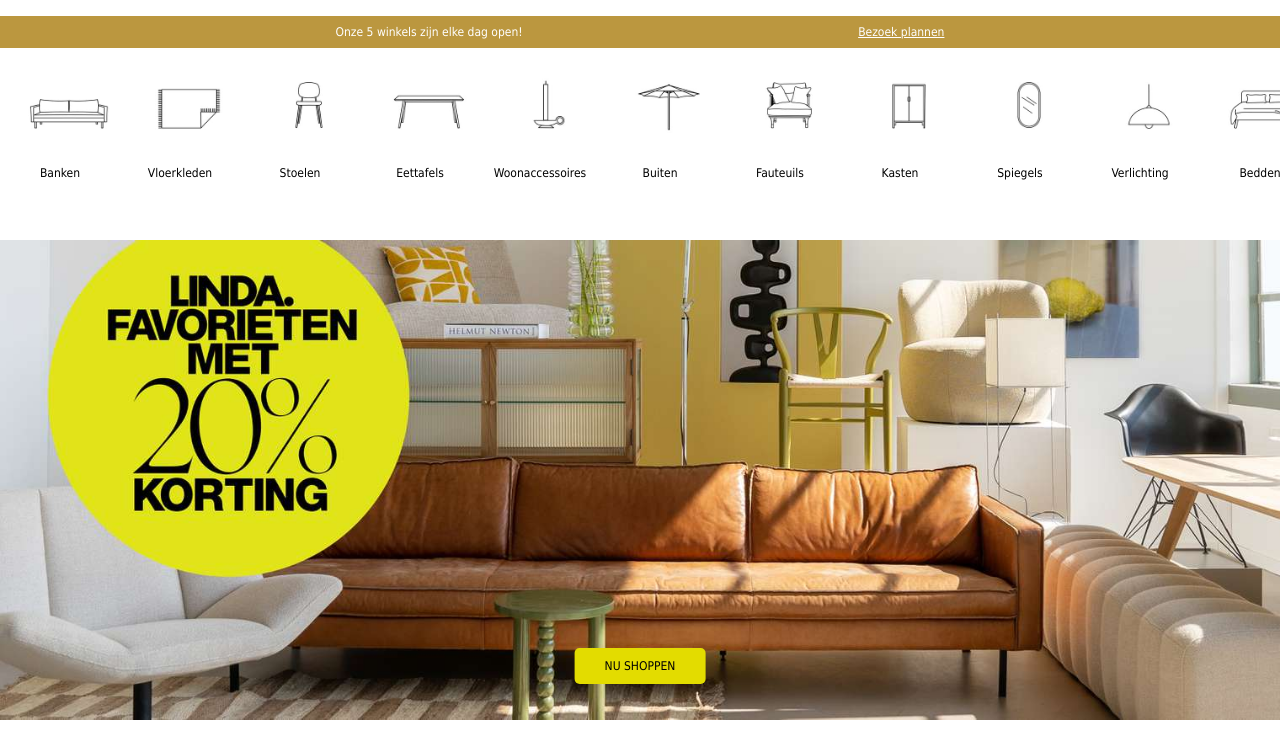
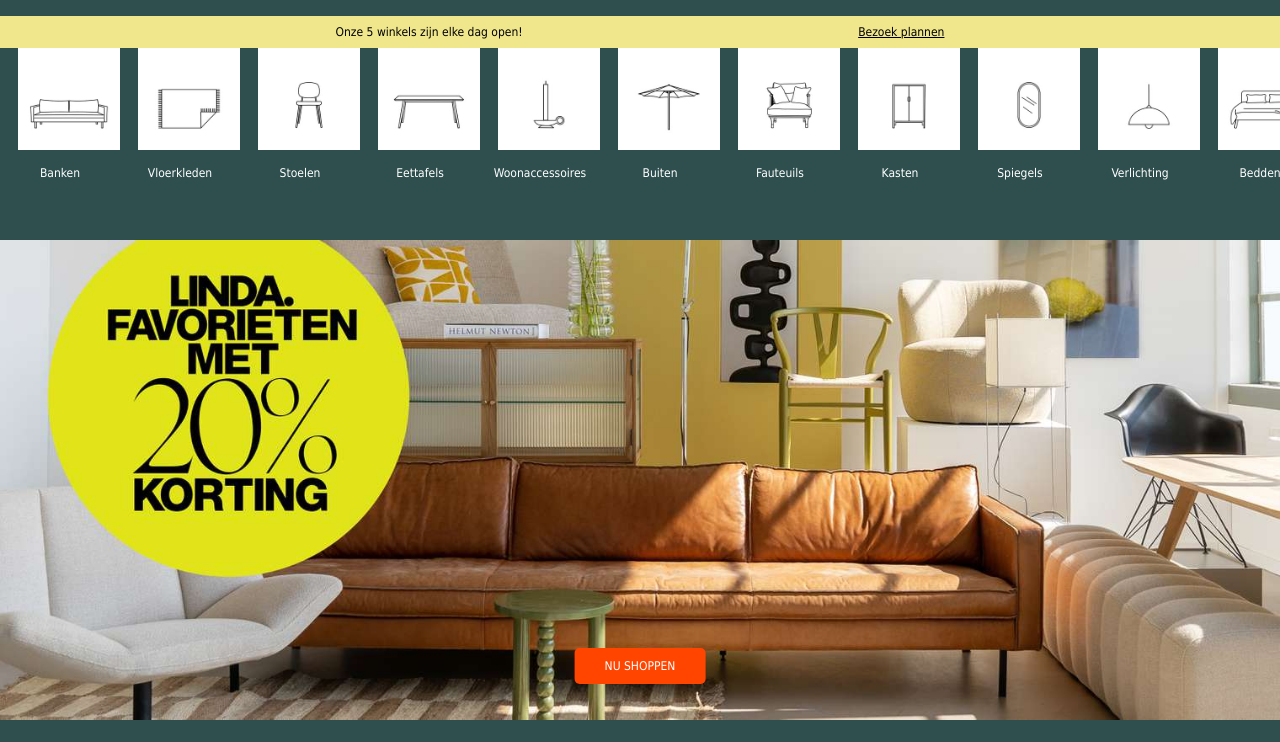
Before and after one commit to MeikeG6644/Frontend-Development, a plain HTML site: page index.html in a window 1280 px wide. Shown: the part 133-875 px from the top of the page. Drawn offline with Linux system fonts and the dark colour scheme; files whose address does not match are found by name.

Commit message:
Add files via upload

```diff
--- a/css/style.css
+++ b/css/style.css
@@ -19,6 +19,8 @@ body {
     box-sizing: 0;
 
     font-family: var(--font-type);
+
+    background-color: var(--background-color);
 }
 
 
@@ -1072,7 +1074,7 @@ main {
     transition: 1.5s;
 }
 
-.product main > article:nth-of-type(2) section:hover{
+.product main > article:nth-of-type(2) section:hover {
     border: 1px solid var(--black-color);
 
     transition: 1.5s;
@@ -1193,3 +1195,21 @@ main {
         width: 40%;
     }
 }
+
+
+@media (prefers-color-scheme: dark) {
+    :root {
+        --mustard-color: khaki;
+        --white-color: black;
+        --black-color: white;
+        --linda-yellow: orangered;
+        --brown-color: chocolate;
+        --background-color: darkslategrey;
+        --green-color: yellowgreen;
+
+
+
+        --font-type: 'Tahoma', sans-serif;
+        --size: .75em;
+    }
+}
```
